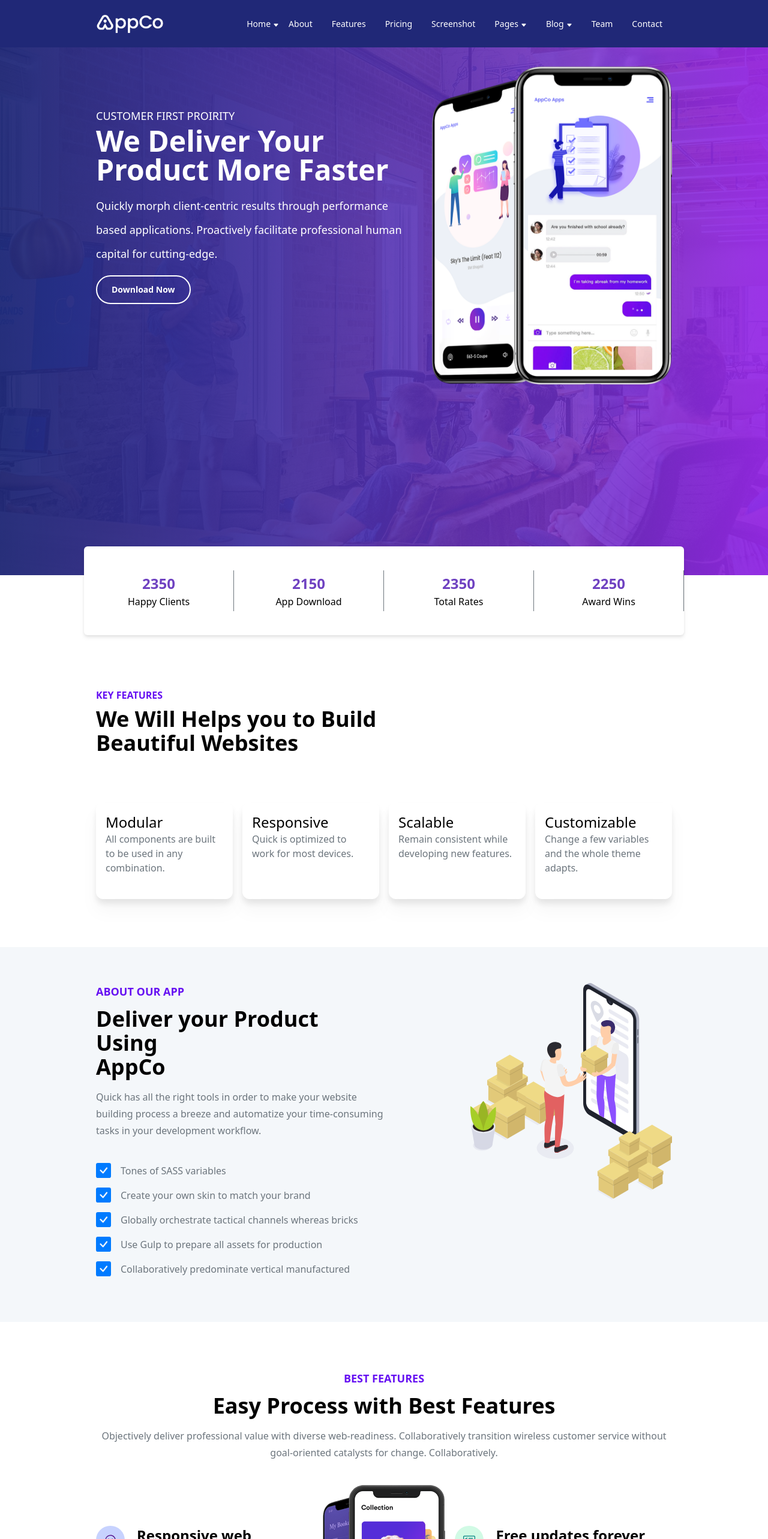
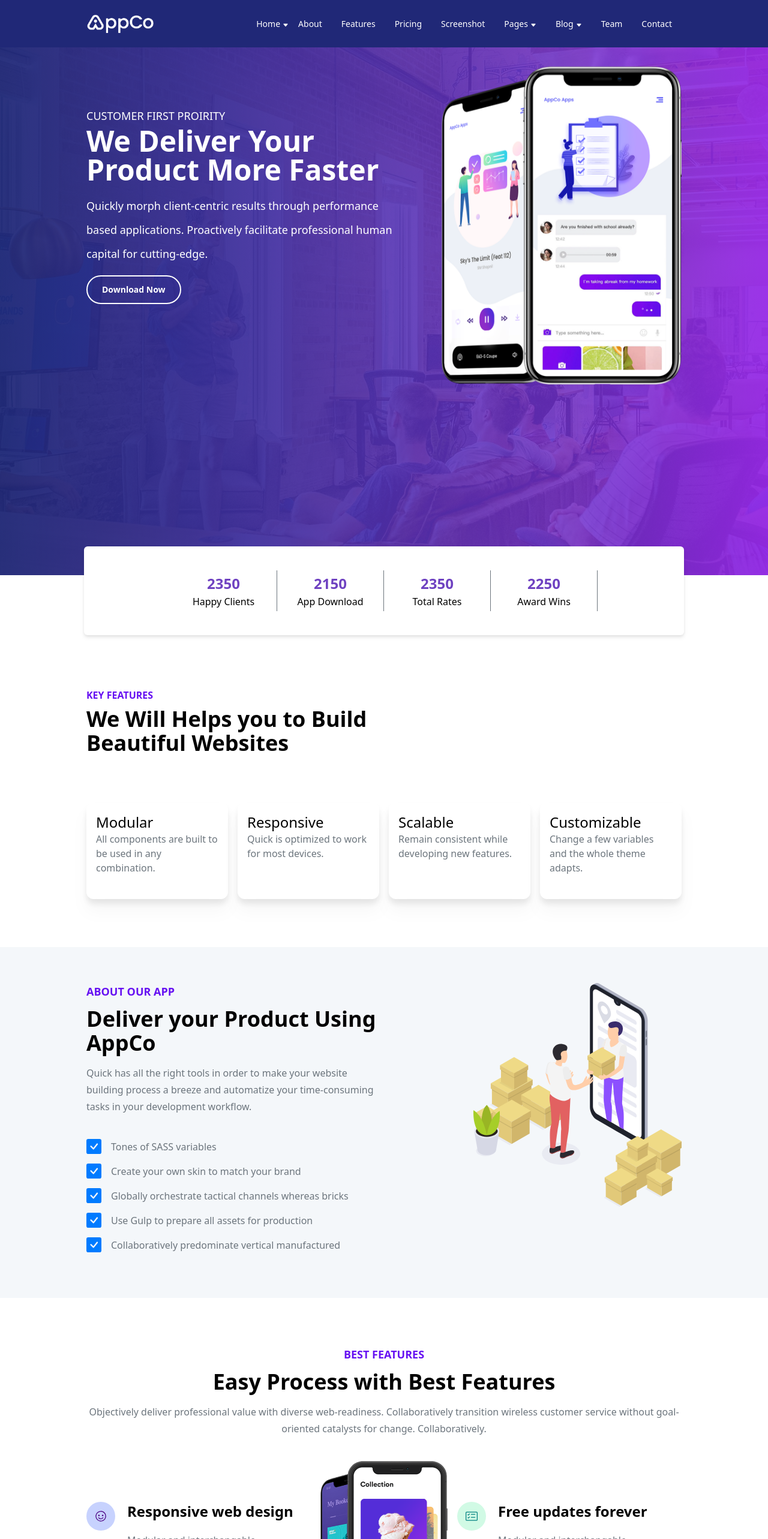
Before and after one commit to iraytee-code/aapco-landing-page, a React (Create React App) app: page / in a window 1280 px wide. Shown: the top 2566 px of the page at 60% size. Built offline with nearby package versions, Linux system fonts and the light colour scheme.

Commit message:
Added paffing to layout

```diff
--- a/src/Components/About/About.js
+++ b/src/Components/About/About.js
@@ -5,7 +5,7 @@
 const About = () => {
   return (
    <Fragment>
-    <div className=' bg-Aboutbg grid gird-cols-1 lg:grid-cols-2 px-2 py-10 md:px-6 xl:px-navx lg:py-30'>
+    <div className=' bg-Aboutbg grid gird-cols-1 lg:grid-cols-2 px-2 py-10 md:px-6 lg:px-36 lg:py-30'>
         <div className='py-2 lg:py-5'>
             <div>
                 <h2 className='text-indigo font-semibold pb-3 text-lg'>ABOUT OUR APP</h2>
--- a/src/Components/Applink/Applink.js
+++ b/src/Components/Applink/Applink.js
@@ -6,7 +6,7 @@
   return (
    <Fragment>
 <div  className='Applink_container'>
-<div className='Applink h-[30vh] md:h-[40vh] flex-cols justify-center items-center  py-10'>
+<div className='Applink h-[30vh] md:h-[40vh] flex-cols justify-center items-center lg:px-36 py-10'>
 <div className='relative text-center pb-10 pt-5'>
 <div className="flex h-20 w-20 rounded-full m-auto">
   <div className="animate-ping absolute inline-flex h-[3.5rem] w-[3.5rem] rounded-full bg-white opacity-75"></div>
--- a/src/Components/Banner/Banner.js
+++ b/src/Components/Banner/Banner.js
@@ -4,7 +4,7 @@
 const Banner = () => {
   return (
     <Fragment>
-      <div className="Banner pt-5 pb-8 flex flex-col justify-between items-start md:flex-row  px-6 text-sm xl:px-navx xl: px-15rem relative md:h-[80vh] lg:h-[110vh]">
+      <div className="Banner pt-5 pb-8 flex flex-col justify-between items-start md:flex-row  px-6 text-sm lg:px-36 xl: px-15rem relative md:h-[80vh] lg:h-[110vh]">
         <div className="text-white z-20 sm:w-[80%] max-w-[540px] md:w-[600px] leading-7  mt-7 lg:mt-20 col-12 md:col-6">
           <div>
             <p className="font-thick text-lg">CUSTOMER FIRST PROIRITY</p>
--- a/src/Components/Feature/Feature.js
+++ b/src/Components/Feature/Feature.js
@@ -11,7 +11,7 @@
   return (
 
     <Fragment>
-    <div className="px-2 md:px-6 xl:px-navx pb-20 md:mt-20 md:pb-30">
+    <div className="px-2 md:px-6 lg:px-36 pb-20 md:mt-20 md:pb-30">
 <div className='text-center'>
     <h3 className='text-indigo font-semibold pb-3 text-lg'>BEST FEATURES</h3>
     <h2 className='text-2xl sm:text-3xl md:text-4xl font-[700] pb-4'>Easy Process with Best Features</h2>
--- a/src/Components/KeyFeature/KeyFeature.js
+++ b/src/Components/KeyFeature/KeyFeature.js
@@ -8,7 +8,7 @@
 const KeyFeature = () => {
   return (
     <Fragment>
-      <div className="px-2 md:px-6 xl:px-navx pb-20 md:mt-20 md:pb-30">
+      <div className="px-2 md:px-6 lg:px-36 pb-20 md:mt-20 md:pb-30">
         <div>
           <h3 className="text-indigo font-semibold py-2">KEY FEATURES</h3>
           <p className="text-2xl pb-20 sm:text-3xl md:text-4xl font-[700]">
--- a/src/Components/NavBar/NavBar.js
+++ b/src/Components/NavBar/NavBar.js
@@ -6,7 +6,7 @@
 const NavBar = () => {
   return (
 <Fragment>
-<div className='bg-navbg text-primaryText flex text-center  justify-between items-center px-2 py-6 md:px-6 text-sm xl:px-navx sticky top-0 z-30'>
+<div className='bg-navbg text-primaryText flex text-center  justify-between items-center px-2 py-6 md:px-6 text-sm lg:px-36sticky top-0 z-30 lg:px-36'>
 <div className='w-[7rem] cursor-pointer'><img src={logo} alt="logo"/></div>
 <div className='sm:flex lg:hidden cursor-pointer'><AiOutlineBars fill='#ffffff' size='25'/></div>
 <div className='sm:hidden lg:flex hidden'>
--- a/src/Components/PageStatistics/PageStatistics.js
+++ b/src/Components/PageStatistics/PageStatistics.js
@@ -7,7 +7,7 @@
 
   return (
     <Fragment>
-      <div className="bg-white rounded-md text-center py-10 drop-shadow-md md:flex md:w-[600px] md:mx-auto lg:w-[1000px] md:-mt-12 md:items-center md:justify-around">
+      <div className="bg-white rounded-md text-center py-10 drop-shadow-md md:flex md:w-[600px] md:mx-auto lg:w-[1000px] md:-mt-12 md:items-center md:justify-around lg:px-36">
         {/* {data?.pageStatistics.map((item) => {
           return (
             <StatisticsCard
--- a/src/Components/Pricing/Pricing.js
+++ b/src/Components/Pricing/Pricing.js
@@ -7,7 +7,7 @@
 const Pricing = () => {
   return (
     <Fragment>
-      <div className="px-2 md:px-6 xl:px-navx">
+      <div className="px-2 md:px-6 lg:px-36">
         <div className="text-center py-10 md: px-20">
           <h2 className="text-indigo font-semibold py-2">
             OUR PRICING PACKAGE
--- a/src/Components/Testimonial/Testimonial.js
+++ b/src/Components/Testimonial/Testimonial.js
@@ -10,7 +10,7 @@
 const Testimonial = () => {
   return (
     <Fragment>
-      <div className=" py-20 md:flex justify-betwee items-end gap-10 px-2 md:px-6 xl:px-navx">
+      <div className=" py-20 md:flex justify-betwee items-end gap-10 px-2 md:px-6 lg:px-36">
         <div className="my-10">
           <h2 className="text-indigo font-semibold pb-2 text-lg">
             OUR TRUSTED CLIENTS
```
